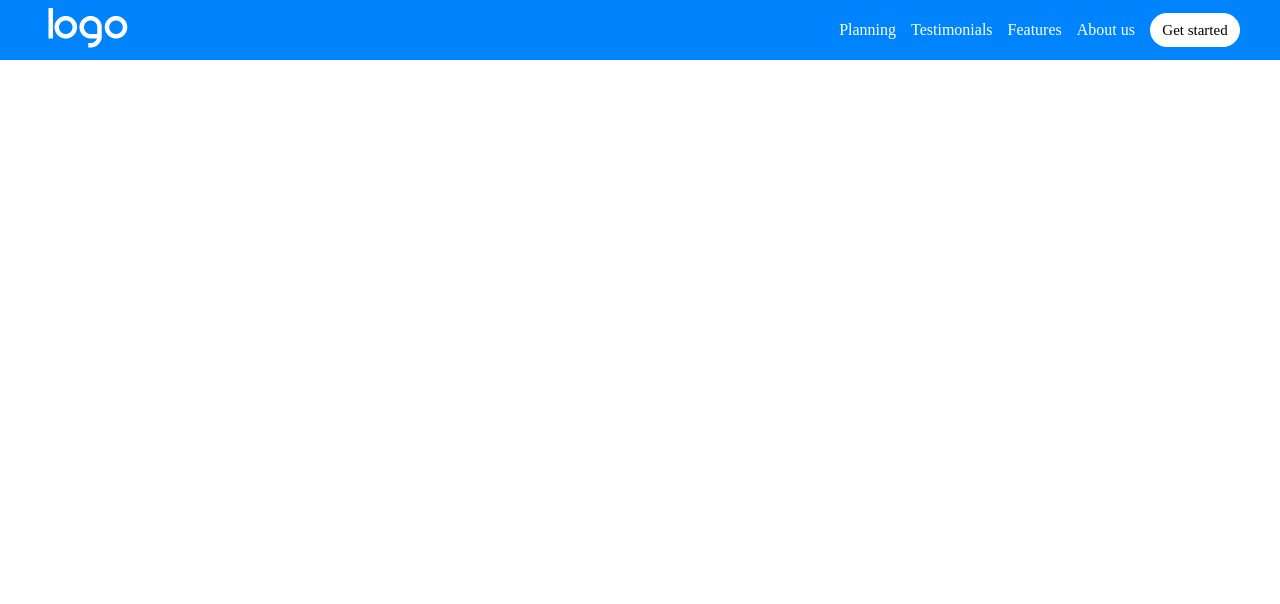
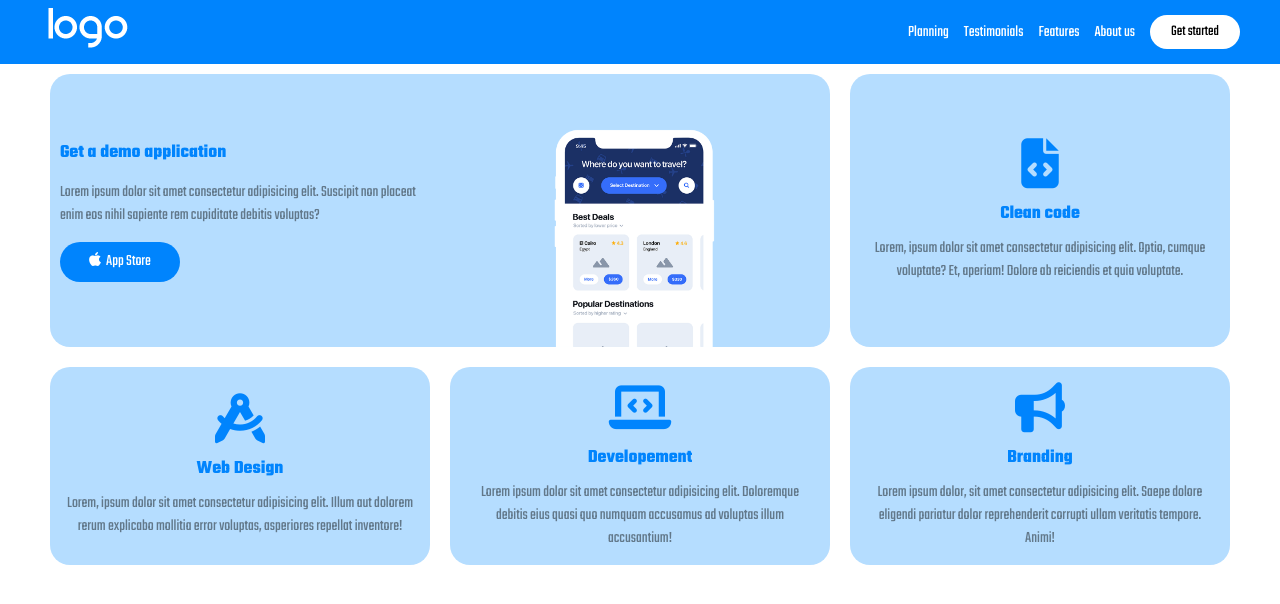
Before and after one commit to RiccardoMarino00/htmlcss-responsive-layout, a plain HTML site: page index.html in a window 1280 px wide. Drawn offline with Linux system fonts and the light colour scheme.

Commit message:
Added: main hero

```diff
--- a/css/index.css
+++ b/css/index.css
@@ -22,6 +22,15 @@ a{
 }
 
        /* LAYOUT */
+
+body{
+
+  font-family: "Teko", sans-serif;
+  font-optical-sizing: auto;
+  font-weight: weight;
+  font-style: normal;
+
+}
 
  .container-md{
     max-width: 1200px;
@@ -79,7 +88,7 @@ header{
     display: none;
 }
 
-                 /* RESPOSIVE HEADER */
+                 /* RESPONSIVE HEADER */
 
 @media (min-width: 0px) and (max-width: 800px) {
 
@@ -95,3 +104,82 @@ header{
         display: none;
     }
 }
+
+           /* END RESPONSIVE HEADER */
+
+
+           /* MAIN */
+
+.col-8{
+    width: calc(8 * 100% / 12 - 20px);
+    display: flex;
+    background-color: #b5ddff;
+    margin: 10px;
+    border-radius: 20px;
+
+}
+
+.col-4{
+    width: calc(4 * 100% / 12 - 20px);
+    display: flex;
+    flex-direction: column;
+    align-items: center;
+    background-color: #b5ddff;
+    margin: 10px;
+    gap: 10px;
+    justify-content: center;
+    padding: 15px;
+    border-radius: 20px;
+}
+
+.col-demo{
+    display: flex;
+    flex-direction: column;
+    padding: 10px;
+    gap: 15px;
+    width: 50%;
+    justify-content: center;
+    align-items: flex-start;
+}
+
+.col-demo-img{
+    display: flex;
+    width: 50%;
+    justify-content: center;
+}
+
+.phone-img{
+    width: 200px;
+    align-self: flex-end;
+    padding-top: 50px;
+}
+
+.icon{
+    font-size: 50px;
+}
+
+.p-card{
+    text-align: center;
+}
+
+.hero{
+   color: #62788a;
+}
+
+.font-blue{
+    color: #0084fd;
+}
+
+.button-store{
+    background-color: #0084fd;
+    line-height: 30px;
+    border-radius: 999px;
+    color: white;
+    width: 120px;
+    text-align: center;
+    padding: 5px;
+}
+
+.fa-apple{
+    padding-right: 5px;
+}
--- a/index.html
+++ b/index.html
@@ -4,6 +4,9 @@
     <meta charset="UTF-8">
     <meta name="viewport" content="width=device-width, initial-scale=1.0">
     <script src="https://kit.fontawesome.com/cf3b3313c9.js" crossorigin="anonymous"></script>
+    <link rel="preconnect" href="https://fonts.googleapis.com">
+    <link rel="preconnect" href="https://fonts.gstatic.com" crossorigin>
+    <link href="https://fonts.googleapis.com/css2?family=Chakra+Petch:ital,wght@0,300;0,400;0,500;0,600;0,700;1,300;1,400;1,500;1,600;1,700&family=Teko:wght@300..700&display=swap" rel="stylesheet">
     <link rel="stylesheet" href="./css/index.css">
     <title>Document</title>
 </head>
@@ -23,5 +26,46 @@
             </div>
         </div>
     </header>
+
+    <main>
+        <section class="hero">
+            <div class="container-md">
+                <div class="row">
+                    <div class="col-8">
+                        <div class="col-demo">
+                            <h3 class="font-blue">Get a demo application</h3>
+                            <p>Lorem ipsum dolor sit amet consectetur adipisicing elit. Suscipit non placeat enim eos nihil sapiente rem cupiditate debitis voluptas?</p>
+                            <a href="#" class="button-store"><i class="fa-brands fa-apple"></i>App Store</a>
+                        </div>
+                        <div class="col-demo-img"><img src="./img/phone.png" alt="" class="phone-img"></div>
+                    </div>
+
+                    <div class="col-4">
+                        <div class="icon-div"><i class="fa-solid fa-file-code icon font-blue"></i></div>
+                        <h3 class="font-blue">Clean code</h3>
+                        <p class="p-card">Lorem, ipsum dolor sit amet consectetur adipisicing elit. Optio, cumque voluptate? Et, aperiam! Dolore ab reiciendis et quia voluptate.</p>
+                    </div>
+
+                    <div class="col-4">
+                        <div><i class="fa-solid fa-compass-drafting icon font-blue"></i></div>
+                        <h3 class="font-blue">Web Design</h3>
+                        <p class="p-card">Lorem, ipsum dolor sit amet consectetur adipisicing elit. Illum aut dolorem rerum explicabo mollitia error voluptas, asperiores repellat inventore!</p>
+                    </div>
+
+                    <div class="col-4">
+                        <div><i class="fa-solid fa-laptop-code icon font-blue"></i></div>
+                        <h3 class="font-blue">Developement</h3>
+                        <p class="p-card">Lorem ipsum dolor sit amet consectetur adipisicing elit. Doloremque debitis eius quasi quo numquam accusamus ad voluptas illum accusantium!</p>
+                    </div>
+
+                    <div class="col-4">
+                        <div><i class="fa-solid fa-bullhorn icon font-blue"></i></div>
+                        <h3 class="font-blue">Branding</h3>
+                        <p class="p-card">Lorem ipsum dolor, sit amet consectetur adipisicing elit. Saepe dolore eligendi pariatur dolor reprehenderit corrupti ullam veritatis tempore. Animi!</p>
+                    </div>
+                </div>
+            </div>
+        </section>
+    </main>
 </body>
 </html>
```
